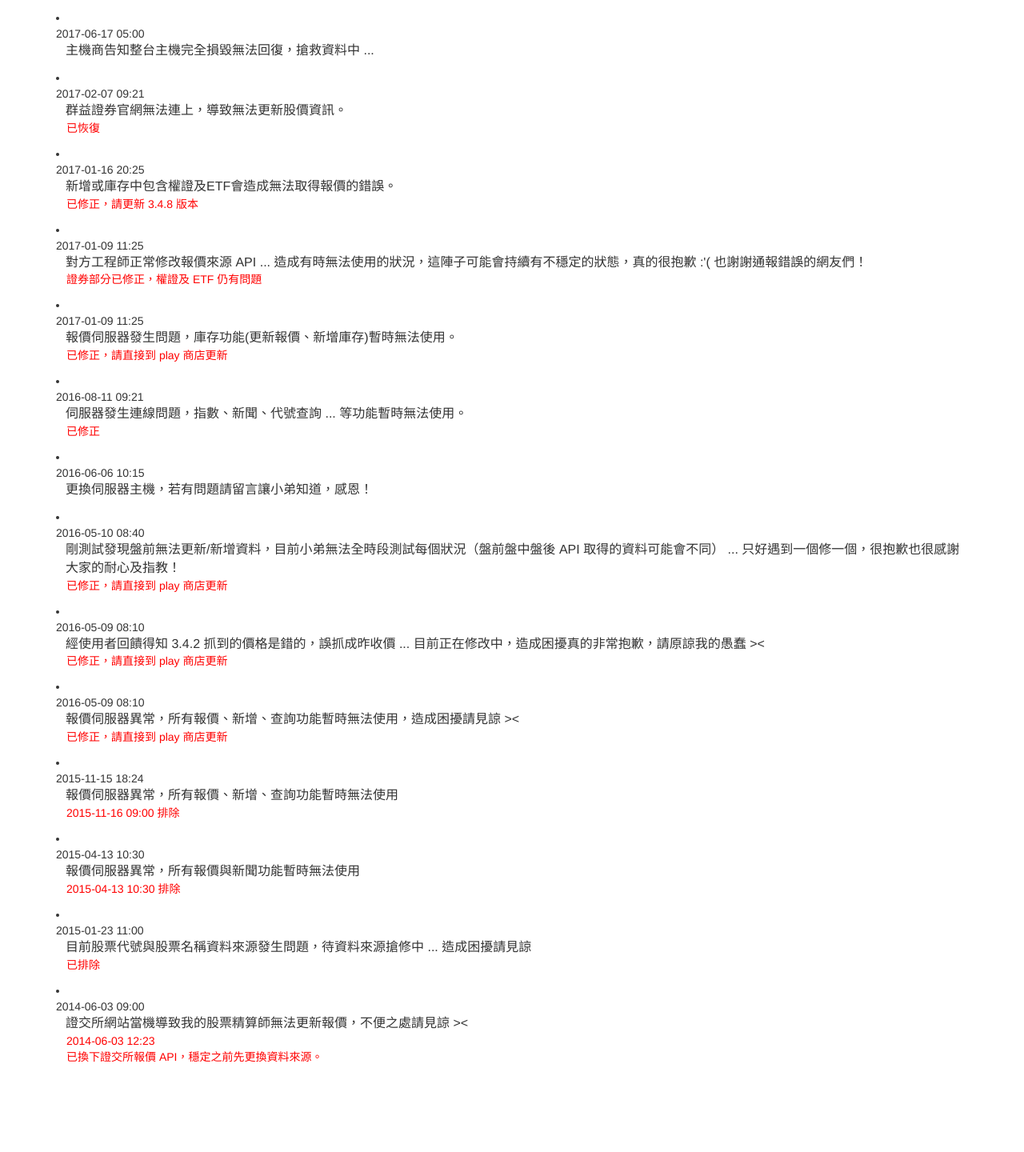
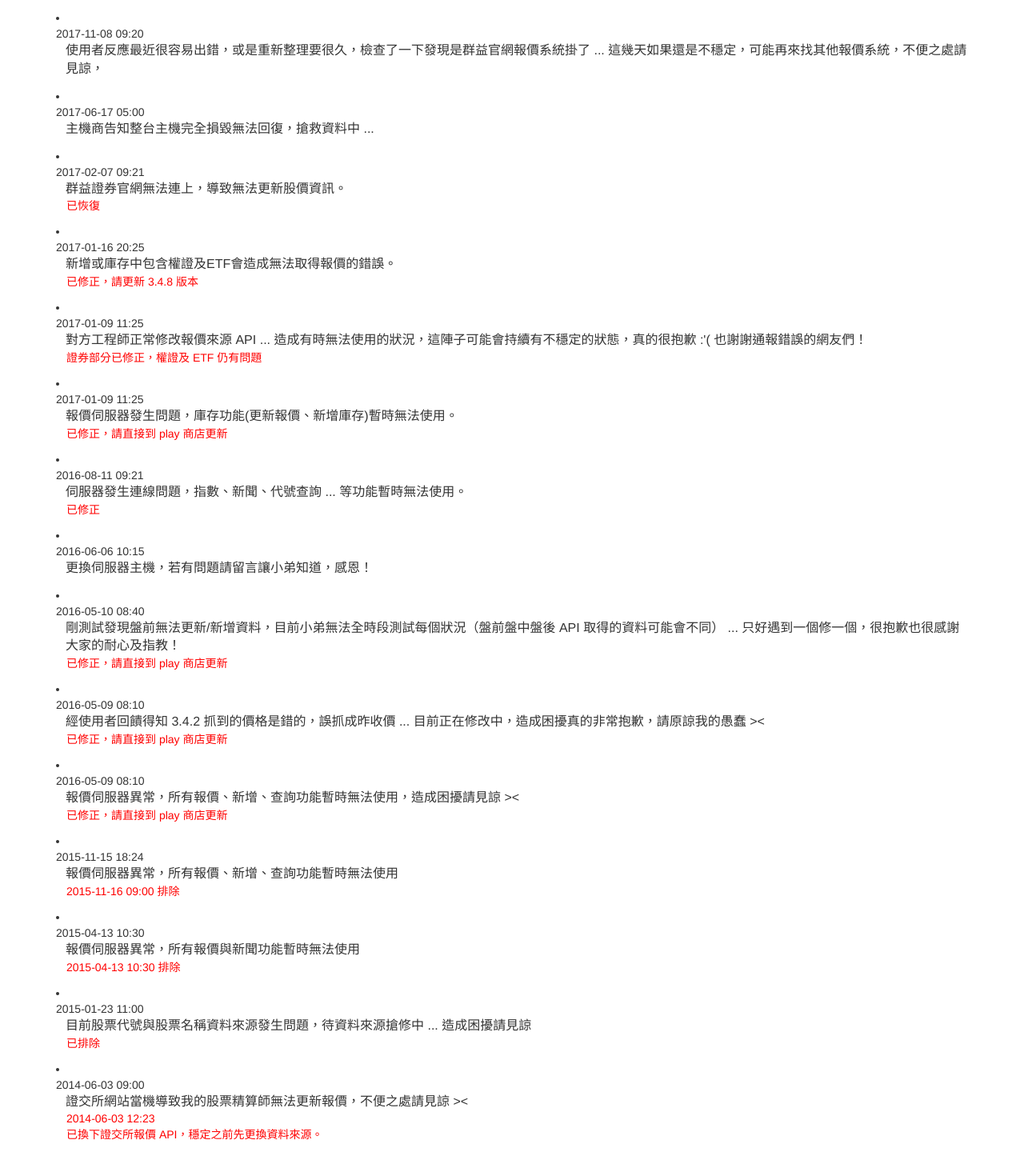
Before and after one commit to s9134131/s9134131.github.io, a Jekyll site: the page latest.html, which Jekyll copies as it is, in a window 1280 px wide. Shown: the whole page at 80% size. Built offline with Jekyll 4.4.1, drawn with Linux system fonts in a browser that asks for light colours; before the commit the page ends 1343 px from its top, so only the background shows below that.

Commit message:
Update latest.html

```diff
--- a/latest.html
+++ b/latest.html
@@ -34,6 +34,11 @@
 </head>
 <body>
 <div class=container>
+	<li>
+		<div class="time">2017-11-08 09:20</div>
+		<div class="title">使用者反應最近很容易出錯，或是重新整理要很久，檢查了一下發現是群益官網報價系統掛了 ... 這幾天如果還是不穩定，可能再來找其他報價系統，不便之處請見諒，</div>
+		<div class="status"></div>
+	</li>
 	<li>
 		<div class="time">2017-06-17 05:00</div>
 		<div class="title">主機商告知整台主機完全損毀無法回復，搶救資料中 ...</div>
```
